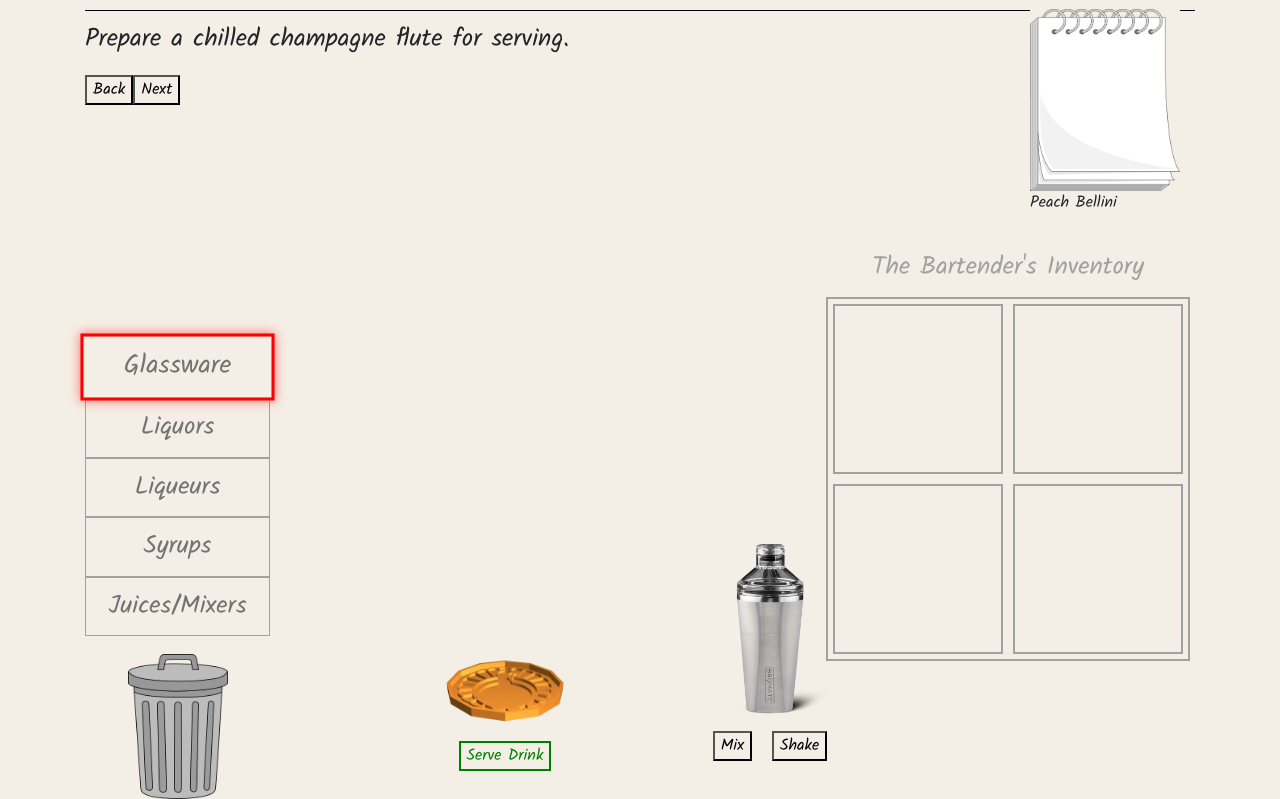
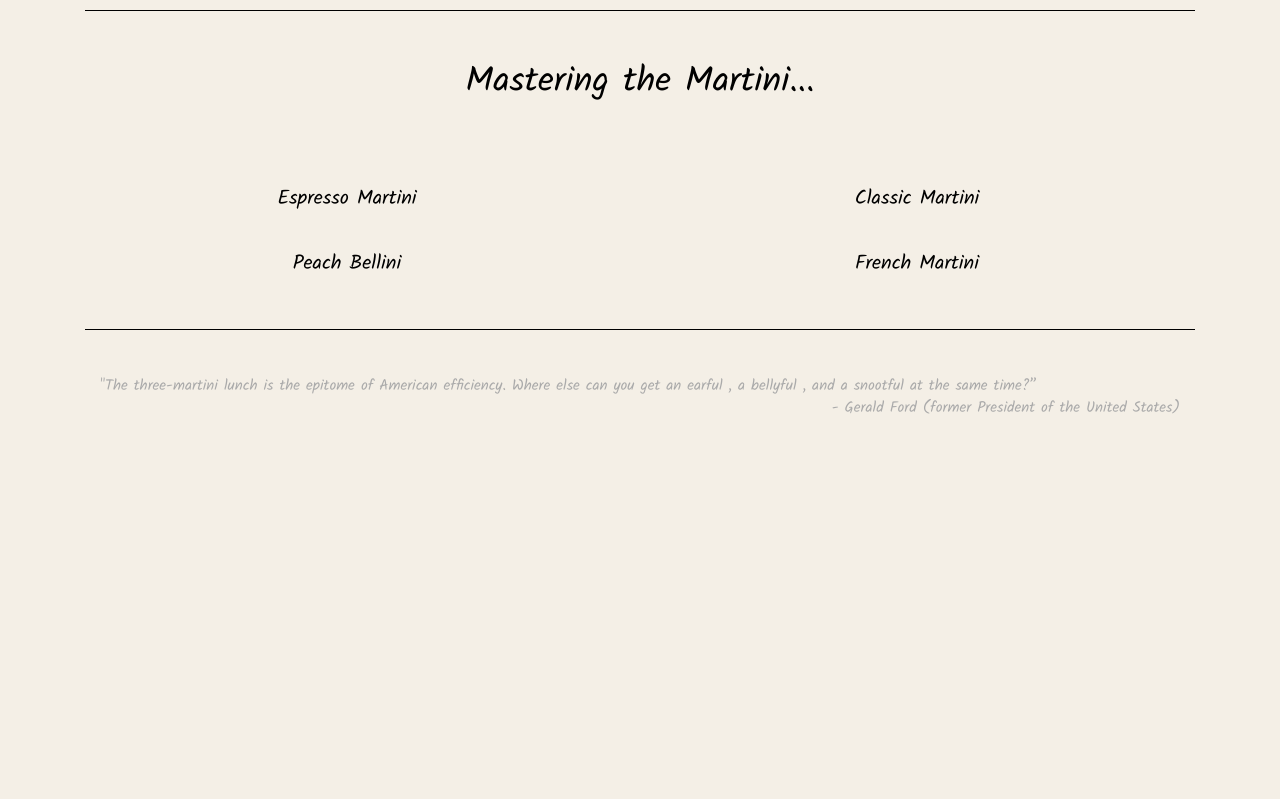
Before and after one commit to connorli18/uiux-final-group4, a Flask app: page /drinks in a window 1280 px wide. Shown: the part 91-890 px from the top of the page. After the commit the page ends 505 px from the top, so only its background shows below. Run offline with Flask 3, Linux system fonts and the light colour scheme; some libraries are stand-ins or nearby versions.

Commit message:
Add menu page, position imgs

```diff
--- a/server.py
+++ b/server.py
@@ -64,6 +64,7 @@ def homePage():
 
 @app.route('/drinks')                                   #Drinkpage
 def drinkPage():
+    return render_template("menu.html")
     return render_template("drinks.html")
 
 @app.route('/quiz')                                     #Quizpage
@@ -345,5 +346,23 @@ def random_drinks():
 
     })
 
+
+@app.route('/peach_bellini')
+def peach_bellini():
+    return render_template("drinks.html", chosen_drink = "Peach Bellini", instructions = instructions["Peach Bellini"])
+
+@app.route('/french_martini')
+def french_martini():
+    return render_template("drinks.html", chosen_drink = "French Martini", instructions = instructions["French Martini"])
+
+@app.route('/espresso_martini')
+def espresso_martini():
+    return render_template("drinks.html", chosen_drink = "Espresso Martini", instructions = instructions["Espresso Martini"])
+
+@app.route('/classic_martini')
+def classic_martini():
+    return render_template("drinks.html", chosen_drink = "Classic Martini", instructions = instructions["Classic Martini"])
+
+
 if __name__ == '__main__':
     app.run(debug=True)
--- a/static/tutorial.css
+++ b/static/tutorial.css
@@ -45,8 +45,8 @@
 
 .notepad {
     position: absolute;
-    top: 100px;
-    right: 100px;
+    top: 130px;
+    right: 180px;
     width: 150px;
     height: auto;
 }
@@ -59,3 +59,37 @@
     width: 100%;
     height: auto;
 }
+
+
+.shaker {
+    margin-top: -100px;
+    padding-top: 0px;
+}
+
+.shaker-two {
+    position: relative;
+    display: flex;
+    justify-content: center;
+    align-items: center;
+}
+
+.shaker img {
+    width: 200px;
+    height: auto;
+    margin-top: -5px;
+    padding-top: -10px;
+}
+
+.button-container-shaker {
+    display: flex;
+    justify-content: center;
+    align-items: center;
+}
+
+.mix-button {
+    margin-right: 10px;
+}
+
+.shake-button {
+    margin-left: 10px;
+}
--- a/static/tutorials.js
+++ b/static/tutorials.js
@@ -1,24 +1,7 @@
-let instructions = null; // Declare temp globally
 let currentCategory = 0;
 let currentStep = 0;
 let globalTxtButton = null; // will store next button later
-let chosenDrink = null;
 
-window.onload = function () {
-    fetch('/random-drink')
-        .then(response => response.json())
-        .then(data => {
-            var overlayText = document.querySelector('.overlay-text');
-            if (overlayText) {
-                overlayText.innerText = data.drink;
-                chosenDrink = data.drink;
-                instructions = data.TELLMEWHATTODOICANTTHINKFORMYSELF;
-                console.log("instr", instructions);
-                displayInstruction(currentCategory, currentStep);
-            }
-        })
-        .catch(error => console.error('Error:', error));
-};
 
 let box = null;
 let draggedItem = null;
@@ -28,7 +11,11 @@ let lastClickedCategory = null;
 document.addEventListener('DOMContentLoaded', function () {
     const categories = document.querySelectorAll('.category');
     let nextBoxIndex = 0;  // To keep track of the box where the next item should be placed
-
+    var overlayText = document.querySelector('.overlay-text-2');
+    if (overlayText) {
+        overlayText.innerText = chosen_drink;
+        displayInstruction(currentCategory, currentStep);
+    }
     categories.forEach(category => {
         category.addEventListener('click', function () {
             // If the box exists and the last clicked category is the same as the current one, remove the box
@@ -55,10 +42,10 @@ document.addEventListener('DOMContentLoaded', function () {
 
                 // Set the box's style properties
                 box.style.position = 'absolute';
-                box.style.top = '160px';
-                box.style.right = '400px';
+                box.style.top = '175px';
+                box.style.right = '450px';
                 box.style.width = '700px';
-                box.style.height = '150px';
+                box.style.height = '140px';
                 box.style.backgroundColor = 'transparent';
                 box.style.zIndex = '1000';
                 box.style.border = '2px solid lightgrey';
@@ -278,8 +265,8 @@ document.addEventListener('DOMContentLoaded', function () {
                                                         const Mkey = currentCategory.toString() + currentStep.toString();
 
                                                         console.log(Mkey)
-                                                        if (volume_map.get(chosenDrink).has(Mkey)) {
-                                                            const limit = volume_map.get(chosenDrink).get(Mkey);
+                                                        if (volume_map.get(chosen_drink).has(Mkey)) {
+                                                            const limit = volume_map.get(chosen_drink).get(Mkey);
                                                             console.log("highlighting limit volume", Mkey, limit);
                                                             if (count === limit) {
                                                                 clearInterval(countInterval); // Stop the count interval
@@ -967,8 +954,8 @@ function checkMeasure(categoryIndex, stepIndex) {
     const Mkey = categoryIndex.toString() + stepIndex.toString();
 
     console.log(Mkey)
-    if (measure_map.get(chosenDrink).has(Mkey)) {
-        const targ_box = measure_map.get(chosenDrink).get(Mkey);
+    if (measure_map.get(chosen_drink).has(Mkey)) {
+        const targ_box = measure_map.get(chosen_drink).get(Mkey);
         console.log("highlighting", targ_box, Mkey)
 
         boxHiglight(targ_box);
@@ -1000,6 +987,8 @@ function displayInstruction(categoryIndex, stepIndex) {
 
     let nextButton = $('<button>Next</button>');
     addEventToButtons(backButton, nextButton, instructionText);
+    nextButton.hide();
+    backButton.hide();
     globalTxtButton = nextButton;
 
     let buttonContainer = $('<div></div>');
--- a/templates/drinks.html
+++ b/templates/drinks.html
@@ -25,7 +25,8 @@
 <div class="notepad">
     <div class="notepad-two">
         <img src="static/images/notepad.png" alt="Notepad">
-        <div class="overlay-text"></div>
+        <div class="overlay-text-1">Order Ticket</div>
+        <div class="overlay-text-2"></div>
     </div>
 </div>
 <div class="the-bottom-of-bartender">
@@ -49,6 +50,9 @@
         <div class="button-container-shaker">
             <button class="mix-button">Mix</button>
             <button class="shake-button">Shake</button>
+        </div>
+        <div class="button-container-two">
+            <button class="add-ice">Add Ice</button>
         </div>
     </div>
 </div>
@@ -79,7 +83,12 @@
         </div>
     </div>
 </div>
-
+<script>
+    let chosen_drink = {{ chosen_drink | tojson | safe }};
+    console.log(chosen_drink);
+    let instructions = {{ instructions | tojson | safe }};
+    console.log(instructions);
+</script>
 <script src="{{ url_for('static', filename='tutorials.js') }}"></script>
 <link rel="stylesheet" type="text/css" href="{{ url_for('static', filename='tutorial.css') }}">
 
--- /dev/null
+++ b/templates/menu.html
@@ -0,0 +1,53 @@
+{% extends "layout.html" %}
+
+{% block content %}
+
+<!-- Main title -->
+<div id='homepage_title' class="container">
+    Mastering the Martini...
+</div>
+
+<!-- Selection for choices -->
+<div id="homepage_information_div_1">
+    <div class="row">
+        <!-- Study -->
+        <div class="col-md-6 col-sm-6">
+            <div id="homepage_option_title_1">
+                <a class="navbar-brand" href="/espresso_martini">Espresso Martini</a>
+            </div>
+        </div>
+        <!-- Quiz -->
+        <div class="col-md-6 col-sm-6">
+            <div id="homepage_option_title_1">
+                <a class="navbar-brand" href="/classic_martini">Classic Martini</a>
+            </div>
+        </div>
+    </div>
+    <div class="row">
+        <!-- Bartender -->
+        <div class="col-md-6 col-sm-6">
+            <div id="homepage_option_title_1">
+                <a class="navbar-brand" href="/peach_bellini">Peach Bellini</a>
+            </div>
+        </div>
+        <!-- Fourth Option -->
+        <div class="col-md-6 col-sm-6">
+            <div id="homepage_option_title_1">
+                <a class="navbar-brand" href="/french_martini">French Martini</a>
+            </div>
+        </div>
+    </div>
+</div>
+
+<!-- Horizontal Line -->
+<div class="horizontal-line"></div>
+
+<!-- Final Quote -->
+<div id='homepage_quote_1' class="container">
+    "The three-martini lunch is the epitome of American efficiency. Where else can you get an earful , a bellyful , and
+    a snootful at the same time?”
+</div>
+<div id='homepage_quote_2' class="container">
+    - Gerald Ford (former President of the United States)
+</div>
+{% endblock %}
```
Also changed, not shown: static/images/espresso.png (added).
